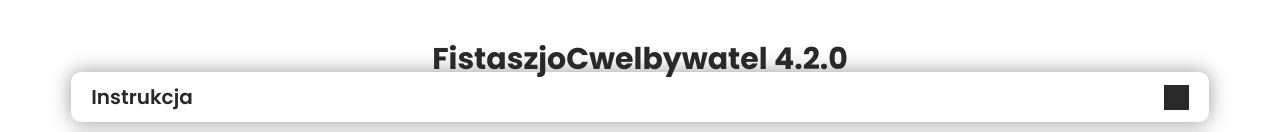
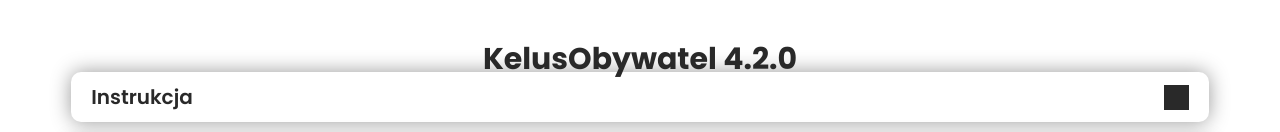
Before and after one commit to kelusss/KelusObwatel-4.2.0, a plain HTML site: page index.html in a window 1280 px wide. Shown: the part 158-290 px from the top of the page. Drawn offline with Linux system fonts and the light colour scheme.

Commit message:
Update index.html

```diff
--- a/index.html
+++ b/index.html
@@ -2,12 +2,12 @@
     <meta charset="UTF-8">
     <link rel="stylesheet" href="assets/index.css">
     <link rel="icon" type="image/x-icon" href="https://play-lh.googleusercontent.com/_TNbiYKasPy_isTSEg2_UEzVaev4F8fO2lLunsHJ8_Ux2g3OzkSZyzpqvJG1woSj-WD4=w240-h480-rw">
-    <title>mObywatel</title>
+    <title>CwelObywatel</title>
     <meta name="viewport" content="width=device-width, initial-scale=0.8, user-scalable=no">
 </head>
 <body>
     <img src="https://play-lh.googleusercontent.com/_TNbiYKasPy_isTSEg2_UEzVaev4F8fO2lLunsHJ8_Ux2g3OzkSZyzpqvJG1woSj-WD4" class="logo">
-    <p class="logo_text">FistaszjoCwelbywatel 4.2.0</p>
+    <p class="logo_text">KelusObywatel 4.2.0</p>
 
     <div class="guide_holder">
         <div class="top_holder">
```
